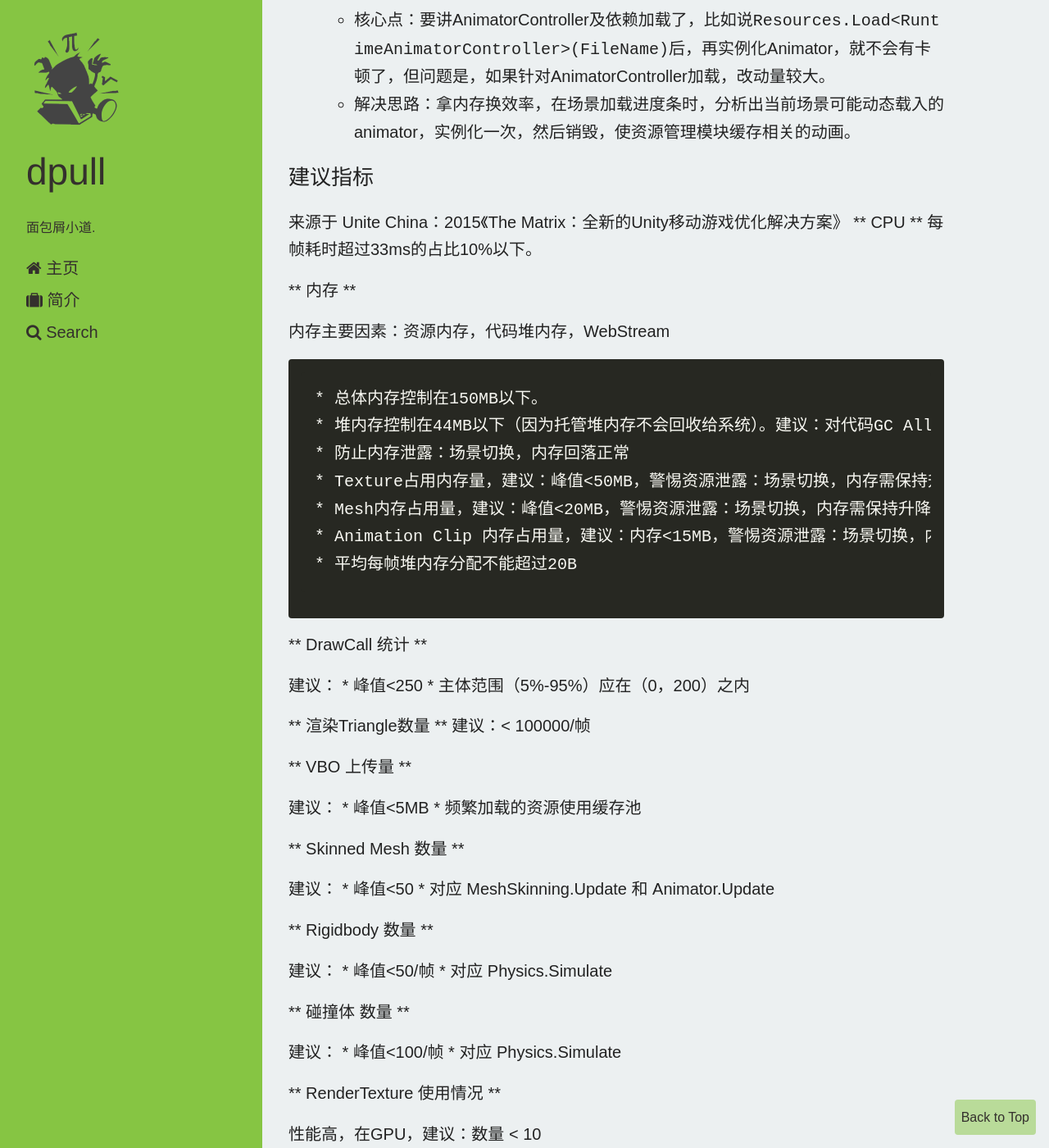
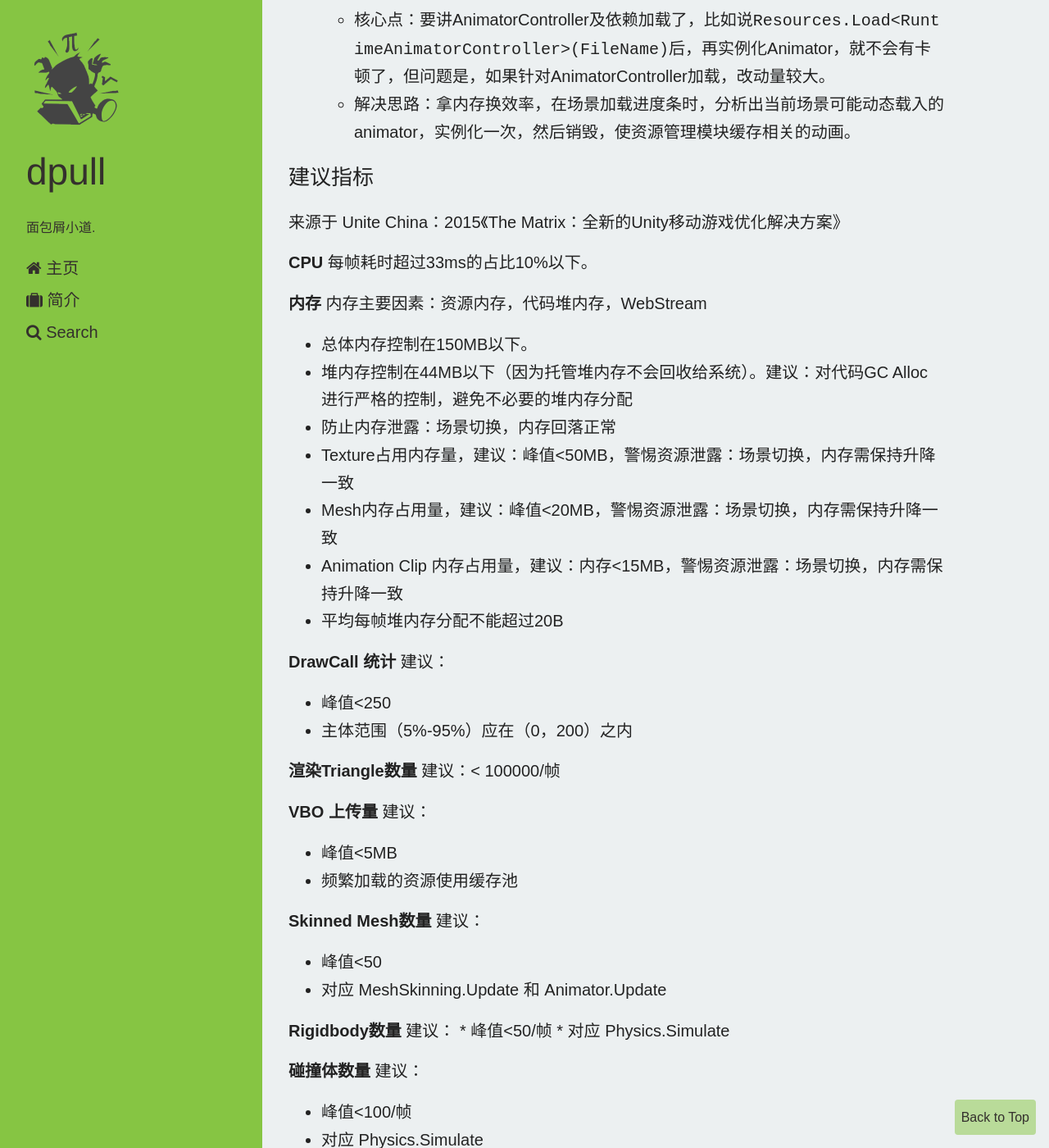
Before and after one commit to dpull/dpull.github.io, a Jekyll site: the page built from _posts/hero/2015-04-30-optimize.md, in a window 1280 px wide and 1400 px high, scrolled down 1064 px. Shown: the whole window at 82% size. Built offline with Jekyll 4.4.1, drawn with Linux system fonts in a browser that asks for light colours; nearby versions of some CDN libraries; Markdown is read by kramdown in place of the engine named in the settings; comment, search, counter and statistics services are not loaded.

Commit message:
文档整理

```diff
--- a/_posts/hero/2015-04-30-optimize.md
+++ b/_posts/hero/2015-04-30-optimize.md
@@ -35,55 +35,49 @@ tags: []
 ### 建议指标 ###
 
 来源于 Unite China：2015《The Matrix：全新的Unity移动游戏优化解决方案》
-** CPU ** 每帧耗时超过33ms的占比10%以下。
 
-** 内存 **
+**CPU**
+每帧耗时超过33ms的占比10%以下。
 
+**内存**
 内存主要因素：资源内存，代码堆内存，WebStream
 
-	* 总体内存控制在150MB以下。
-	* 堆内存控制在44MB以下（因为托管堆内存不会回收给系统）。建议：对代码GC Alloc进行严格的控制，避免不必要的堆内存分配
-	* 防止内存泄露：场景切换，内存回落正常
-	* Texture占用内存量，建议：峰值<50MB，警惕资源泄露：场景切换，内存需保持升降一致
-	* Mesh内存占用量，建议：峰值<20MB，警惕资源泄露：场景切换，内存需保持升降一致
-	* Animation Clip 内存占用量，建议：内存<15MB，警惕资源泄露：场景切换，内存需保持升降一致
-	* 平均每帧堆内存分配不能超过20B
+* 总体内存控制在150MB以下。
+* 堆内存控制在44MB以下（因为托管堆内存不会回收给系统）。建议：对代码GC Alloc进行严格的控制，避免不必要的堆内存分配
+* 防止内存泄露：场景切换，内存回落正常
+* Texture占用内存量，建议：峰值<50MB，警惕资源泄露：场景切换，内存需保持升降一致
+* Mesh内存占用量，建议：峰值<20MB，警惕资源泄露：场景切换，内存需保持升降一致
+* Animation Clip 内存占用量，建议：内存<15MB，警惕资源泄露：场景切换，内存需保持升降一致
+* 平均每帧堆内存分配不能超过20B
 
+**DrawCall 统计**
+建议：
+* 峰值<250
+* 主体范围（5%-95%）应在（0，200）之内
 
-** DrawCall 统计 **
+**渲染Triangle数量**
+建议：< 100000/帧
 
+**VBO 上传量**
 建议：
-	* 峰值<250
-	* 主体范围（5%-95%）应在（0，200）之内
+* 峰值<5MB
+* 频繁加载的资源使用缓存池
 
-** 渲染Triangle数量 ** 建议：< 100000/帧
+**Skinned Mesh数量**
+建议：
+* 峰值<50
+* 对应 MeshSkinning.Update 和 Animator.Update
 
-** VBO 上传量 **
-
-建议：
-	* 峰值<5MB
-	* 频繁加载的资源使用缓存池
-
-** Skinned Mesh 数量 **
-
-建议：
-	* 峰值<50
-	* 对应 MeshSkinning.Update 和 Animator.Update
-
-** Rigidbody 数量 **
-
+**Rigidbody数量**
 建议：
 	* 峰值<50/帧
 	* 对应 Physics.Simulate
 
 
-** 碰撞体 数量 **
+**碰撞体数量**
+建议：
+* 峰值<100/帧
+* 对应 Physics.Simulate
 
-建议：
-	* 峰值<100/帧
-	* 对应 Physics.Simulate
-
-
-** RenderTexture 使用情况 **
-
+**RenderTexture 使用情况**
 性能高，在GPU，建议：数量 < 10
```
Also changed, not shown: _posts/program/2015-06-07-reading_unity_sourcecode.md (+15 -0 lines), _posts/program/2015-07-27-unity_ngui_drawcall_optimize.md (added, +28 -0 lines).
